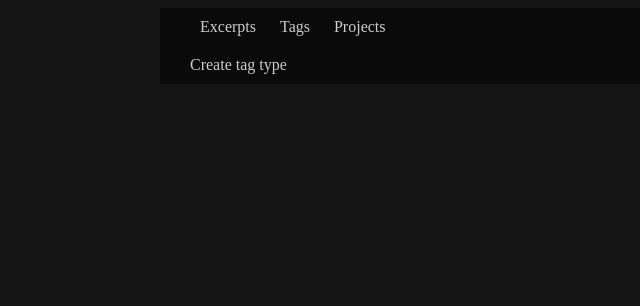
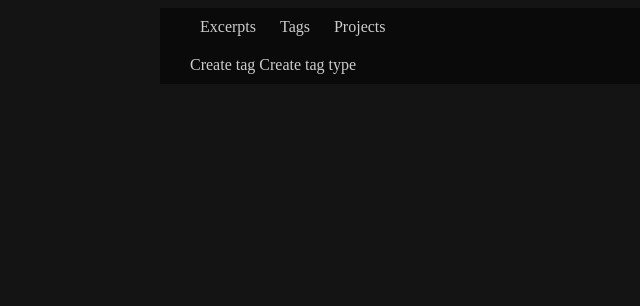
Before and after one commit to cammytown/barton-link, a Django app: page /excerpts/tags in a window 1280 px wide. Shown: the top 306 px of the page, without its empty margins (0-640 px from the left). Run offline with Django 4.2, Linux system fonts and the light colour scheme; data that the repository does not hold is empty; style sheets or scripts are compiled from the project's sources.

Commit message:
separate tag types methods; add button for adding tag and tag type

```diff
--- a/src/excerpts/templates/excerpts/tags_index.html
+++ b/src/excerpts/templates/excerpts/tags_index.html
@@ -9,7 +9,15 @@
 {% endfor %}
 
 <a
-	hx-get="/excerpts/tag_types/create"
+	hx-get="/excerpts/tags/create"
+	hx-trigger="click"
+	hx-swap="outerHTML"
+>
+	Create tag
+</a>
+
+<a
+	hx-get="/excerpts/tag-types/create"
 	hx-trigger="click"
 	hx-swap="outerHTML"
 >
--- a/src/excerpts/urls.py
+++ b/src/excerpts/urls.py
@@ -21,6 +21,7 @@ urlpatterns = [
     path("excerpt/<int:excerpt_id>/", include(excerpt_patterns), name="excerpt"),
 
     path("tags", views.tags, name="tags"),
+    path("tags/create", views.create_tag, name="create_tag"),
     path("tags/<int:tag_id>", views.tag, name="tag"),
     path("tags/<int:tag_id>/edit", views.edit_tag, name="tag"),
     path("tags/<int:tag_id>/split", views.split_tag, name="split_tag"),
--- a/src/excerpts/views/__init__.py
+++ b/src/excerpts/views/__init__.py
@@ -1,4 +1,5 @@
 from .excerpts import *
 from .tags import *
+from .tag_types import *
 from .projects import *
 from .tools import *
--- a/src/excerpts/views/tags.py
+++ b/src/excerpts/views/tags.py
@@ -5,21 +5,83 @@ from django.core.paginator import Paginator
 from ..models import Excerpt, Tag, TagType
 
 def tags(request):
-    # Get tag types
-    tag_types = TagType.objects.order_by("name")
+    # If HTMX request
+    if request.headers.get("HX-Request") == "true":
+        return tags_htmx(request)
+    else:
+        return tags_html(request)
 
-    # Get tags with NULL tag type
-    null_type_tags = Tag.objects.filter(type__isnull=True)
+def tags_htmx(request):
+    match request.method:
+        case "POST":
+            # Parse request body
+            data = QueryDict(request.body)
 
-    # Paginate
-    #@TODO
+            # Get tag name
+            tag_name = data["tag_name"]
 
-    context = {
-        "null_type_tags": null_type_tags,
-        "tag_types": tag_types
-    }
+            # If tag name is empty
+            if not tag_name:
+                # Return 400; bad request
+                return HttpResponse(status=400)
 
-    return render(request, "excerpts/tags_index.html", context)
+            #@REVISIT redundancies:
+
+            # If tag name is already taken by another tag
+            conflict_tag = Tag.objects.filter(name=tag_name)
+            if conflict_tag:
+                # Ask to merge tags
+                return render(request, "excerpts/tag_conflict.html", {
+                    "tag": conflict_tag,
+                })
+
+            # Get tag type
+            tag_type_id = data["tag_type_id"]
+            tag_type = TagType.objects.get(id=tag_type_id)
+
+            # If tag type does not exist
+            if not tag_type:
+                # If id is 1
+                if tag_type_id == 1:
+                    # Create default tag type
+                    #@REVISIT implementation
+                    tag_type = TagType.objects.create(name="default")
+                else:
+                    #@TODO allow user to create tag type?
+
+                    # Return 400; bad request
+                    return HttpResponse(status=400)
+
+            # Create tag
+            tag = Tag.objects.create(name=tag_name, type=tag_type)
+
+            return render(request, "excerpts/tag.html", { "tag": tag })
+
+        case _:
+            return HttpResponse(status=405)
+
+
+def tags_html(request):
+    match request.method:
+        case "GET":
+            # Get tag types
+            tag_types = TagType.objects.order_by("id")
+
+            # Get tags with NULL tag type
+            null_type_tags = Tag.objects.filter(type__isnull=True)
+
+            # Paginate
+            #@TODO
+
+            context = {
+                "null_type_tags": null_type_tags,
+                "tag_types": tag_types
+            }
+
+            return render(request, "excerpts/tags_index.html", context)
+
+        case _:
+            return HttpResponse(status=405)
 
 def tag(request, tag_id):
     # If HTMX request
@@ -49,7 +111,6 @@ def tag_htmx(request, tag_id):
     tag = Tag.objects.get(id=tag_id)
 
     match request.method:
-
         case "PUT":
             # Get tag name from request body
             tag_name = QueryDict(request.body)["tag_name"]
@@ -109,6 +170,20 @@ def tag_htmx(request, tag_id):
             # Return 405; method not allowed
             return HttpResponse(status=405)
 
+def create_tag(request):
+    # If HTMX request
+    if request.headers.get("HX-Request") == "true":
+        if request.method == "GET":
+            context = {
+                "tag_types": TagType.objects.order_by("name"),
+            }
+
+            return render(request, "excerpts/tag_form.html", context)
+        else:
+            return HttpResponse(status=405)
+    else:
+        return HttpResponse(status=405)
+
 def edit_tag(request, tag_id):
     # If HTMX request
     if request.headers.get("HX-Request") == "true":
@@ -120,7 +195,7 @@ def edit_tag(request, tag_id):
             "tag_types": TagType.objects.order_by("name"),
         }
 
-        return render(request, "excerpts/tag_editor.html", context)
+        return render(request, "excerpts/tag_form.html", context)
     else:
         return HttpResponse(status=405)
 
@@ -204,155 +279,6 @@ def add_split_field(request, tag_id):
         return render(request, "excerpts/tag_split_field.html")
     else:
         return HttpResponse(status=405)
-
-def tag_type(request, tag_type_id):
-    # If HTMX request
-    if request.headers.get("HX-Request") == "true":
-        return tag_type_htmx(request, tag_type_id)
-
-    else:
-        #@TODO
-        return HttpResponse(status=405)
-        # return tag_type_html(request, tag_type_id)
-
-def tag_type_html(request, tag_type_id):
-    # Get tag type
-    tag_type = TagType.objects.get(id=tag_type_id)
-
-    # Get tags with tag type
-    tags = tag_type.tags.all()
-
-    # Paginate tags
-    #@TODO
-
-    context = { "tag_type": tag_type, "tags": tags }
-
-    return render(request, "excerpts/tag_type_page.html", context)
-
-def tag_type_htmx(request, tag_type_id):
-    match request.method:
-        case "PUT":
-            # Get tag type
-            tag_type = TagType.objects.get(id=tag_type_id)
-
-            # Parse request body
-            data = QueryDict(request.body)
-
-            # Get tag type name
-            tag_type_name = data["tag_type_name"]
-
-            # Get tag type description
-            tag_type_description = data["tag_type_description"]
-
-            #@TODO redundant code with POST
-
-            # If tag type name is empty
-            if not tag_type_name:
-                # Return 400; bad request
-                return HttpResponse(status=400)
-
-            # If tag type name is already taken by another tag type
-            conflict_tag_type = TagType.objects.filter(name=tag_type_name) \
-                    .exclude(id=tag_type_id)
-
-            if conflict_tag_type:
-                #@TODO
-                return HttpResponse(status=405)
-                # # Ask to merge tag types
-                # return render(request, "excerpts/tag_type_conflict.html", {
-                #     "tag_type": tag_type,
-                #     "conflict_tag_type": conflict_tag_type,
-                # })
-
-            # Update tag type name
-            tag_type.name = tag_type_name
-
-            # Update tag type description
-            tag_type.description = tag_type_description
-
-            # Save tag type
-            tag_type.save()
-
-            return render(request,
-                          "excerpts/tag_type_header.html",
-                          { "tag_type": tag_type })
-
-        case "DELETE":
-            # Delete tag type
-            #@TODO soft delete
-            # tag_type.delete()
-
-            # Return 204; success with no content
-            # return HttpResponse(status=204)
-            return HttpResponse(status=405)
-
-        case _:
-            # Return 405; method not allowed
-            return HttpResponse(status=405)
-
-def create_tag_type(request):
-    # If HTMX request
-    if request.headers.get("HX-Request") == "true":
-        return render(request, "excerpts/tag_type_form.html")
-    else:
-        return HttpResponse(status=405)
-
-def edit_tag_type(request, tag_type_id):
-    # If HTMX request
-    if request.headers.get("HX-Request") == "true":
-        return render(request, "excerpts/tag_type_form.html", {
-            "tag_type": TagType.objects.get(id=tag_type_id)
-        })
-
-    else:
-        return HttpResponse(status=405)
-
-def tag_types(request):
-    # If HTMX request
-    if request.headers.get("HX-Request") == "true":
-        return tag_types_htmx(request)
-    else:
-        return tag_types_html(request)
-
-def tag_types_html(request):
-    return HttpResponse(status=405)
-    #@TODO
-    # # Get all tag types
-    # tag_types = TagType.objects.order_by("name")
-
-    # context = { "tag_types": tag_types }
-
-    # return render(request, "excerpts/tag_types_index.html", context)
-
-def tag_types_htmx(request):
-    match request.method:
-        case "POST":
-            # Parse request body
-            data = QueryDict(request.body)
-
-            # Get tag type name
-            tag_type_name = data["tag_type_name"]
-
-            # Get tag type description
-            tag_type_description = data["tag_type_description"]
-
-            # If tag type name is empty
-            if not tag_type_name:
-                # Return 400; bad request
-                return HttpResponse(status=400)
-
-            # If tag type name is already taken
-            if TagType.objects.filter(name=tag_type_name).exists():
-                # Return 409; conflict
-                return HttpResponse(status=409)
-
-            # Create tag type
-            print(f"Creating tag type: {tag_type_name} ({tag_type_description})")
-            tag_type = TagType(name=tag_type_name,
-                               description=tag_type_description)
-            tag_type.save()
-
-            return render(request, "excerpts/tag_type.html", { "tag_type": tag_type })
 
 def autotag_excerpts(request, excerpt_id=None):
     barton_link.load_nlp_models() #@REVISIT architecture
```
Also changed, not shown: src/excerpts/templates/excerpts/excerpt_tags.html (+1 -20 lines), src/excerpts/templates/excerpts/tag.html (added, +20 -0 lines), src/excerpts/templates/excerpts/tag_form.html (renamed from src/excerpts/templates/excerpts/tag_editor.html, +9 -1 lines), src/excerpts/views/tag_types.py (added, +154 -0 lines).
